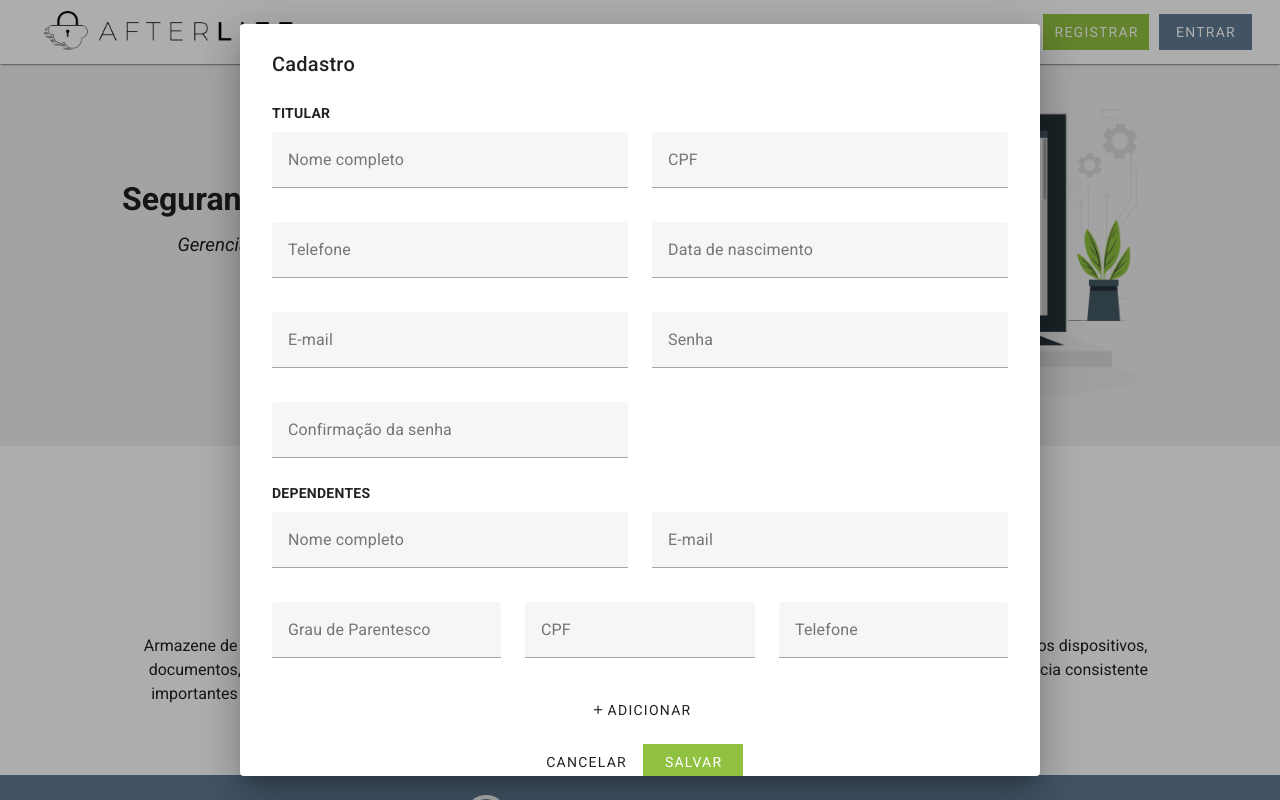
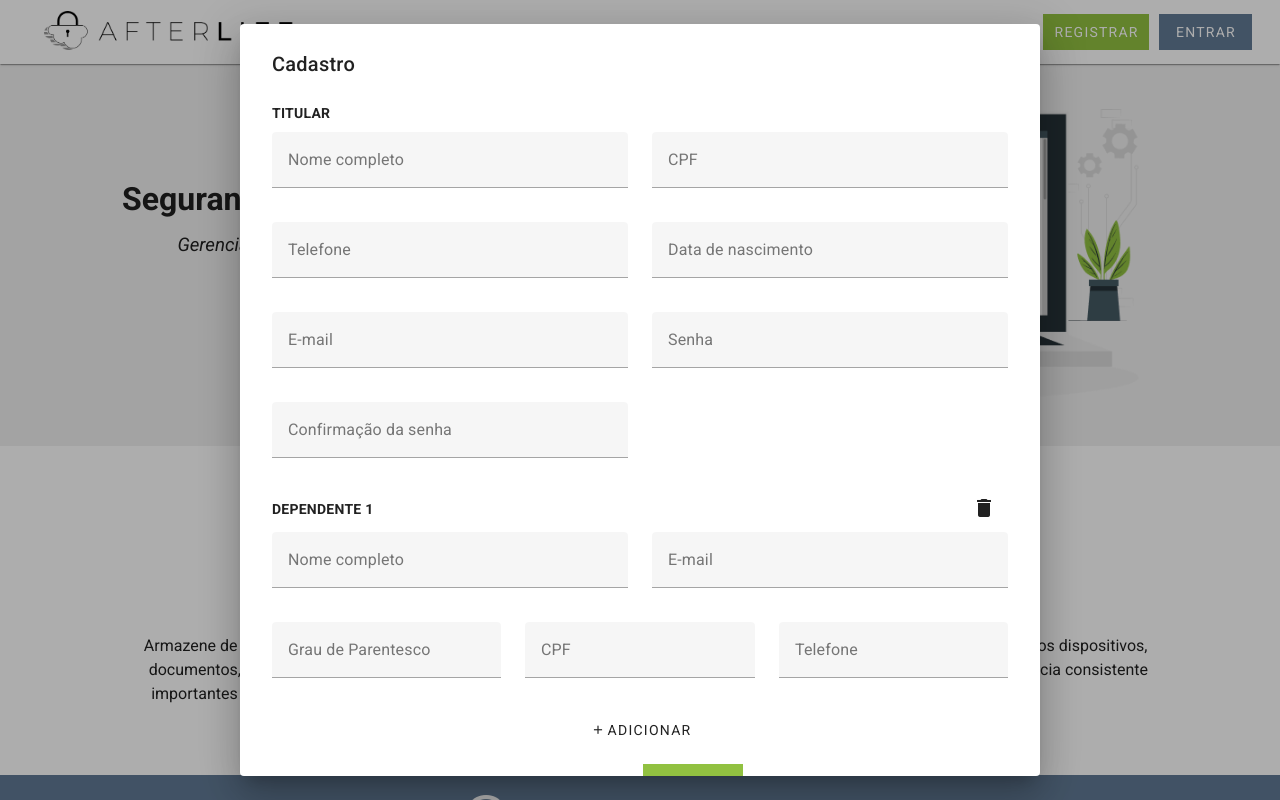
Before and after one commit to lucasmarques2907/afterlife, a Vue app in the folder frontend/: page / in a window 1280 px wide. Both pictures are taken after a click on the button "REGISTRAR". Built offline with nearby package versions, Linux system fonts and the light colour scheme.

Commit message:
fix: delete icon no modal de registro

```diff
--- a/frontend/src/components/home/ModalRegister.vue
+++ b/frontend/src/components/home/ModalRegister.vue
@@ -4,7 +4,7 @@
       <v-card-title>Cadastro</v-card-title>
       <form @submit.prevent="submit">
         <v-card-text class="pb-0">
-          <p class="pb-2 font-weight-bold">TITULAR</p>
+          <h4 class="pb-2 font-weight-bold">TITULAR</h4>
           <v-row>
             <v-col cols="12" md="6" class="pb-0">
               <v-text-field label="Nome completo" type="text" required></v-text-field>
@@ -24,11 +24,14 @@
             <v-col cols="12" md="6" class="pb-0">
               <v-text-field label="Senha" type="password" required></v-text-field>
             </v-col>
-            <v-col cols="12" md="6" class="pb-0">
+            <v-col cols="12" md="6">
               <v-text-field label="Confirmação da senha" type="password" required></v-text-field>
             </v-col>
           </v-row>
-          <p class="pt-4 pb-2 font-weight-bold">DEPENDENTES</p>
+          <div class="d-flex justify-space-between pt-1">
+            <h4 class="pt-4 pb-2 font-weight-bold">DEPENDENTE 1</h4>
+            <v-btn icon="mdi-delete" elevation="0"></v-btn>
+          </div>
           <v-row>
             <v-col cols="12" md="6" class="pb-0">
               <v-text-field label="Nome completo" type="text" required></v-text-field>
@@ -45,7 +48,7 @@
             <v-col cols="12" md="4" class="pb-0">
               <v-text-field label="Telefone" type="text" required></v-text-field>
             </v-col>
-            <v-col cols="12" class="text-center mb-2">
+            <v-col cols="12" class="text-center mb-2 mt-0">
               <v-btn text elevation="0" rounded="0"><span class="mdi mdi-plus"></span>Adicionar</v-btn>
             </v-col>
           </v-row>
```
